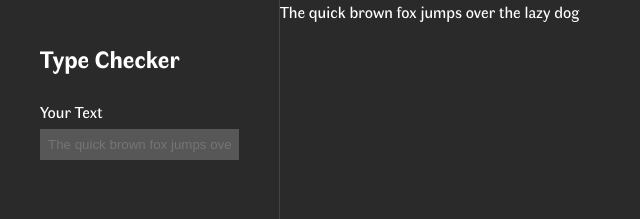
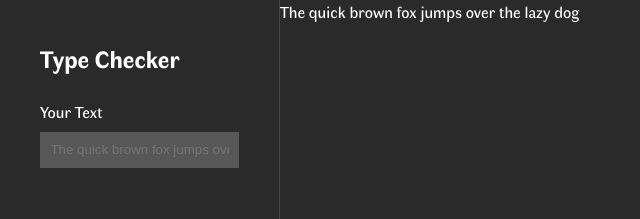
Before and after one commit to gideonibemerejr/js-for-designers, a React (Create React App) app: page /type-checker in a window 1280 px wide. Shown: the top 219 px of the page, without its empty margins (0-640 px from the left). Built offline with nearby package versions, Linux system fonts and the light colour scheme.

Commit message:
Update control-panel text input padding

```diff
--- a/src/Pages/TypeChecker/components/ControlPanel/ControlPanel.css
+++ b/src/Pages/TypeChecker/components/ControlPanel/ControlPanel.css
@@ -17,11 +17,11 @@ div.option {
 
 label {
   display: block;
-  margin-bottom: 5px;
+  margin-bottom: 0.5rem;
 }
 
 input[type='text'] {
-  padding: 0.5rem;
+  padding: 0.65rem;
   width: 100%;
   background-color: #575757;
   border: none;
--- a/src/Pages/TypeChecker/components/Output/index.jsx
+++ b/src/Pages/TypeChecker/components/Output/index.jsx
@@ -5,6 +5,7 @@ import './Output.css'
 const Output = ({sentence, defaultSentence}) => {
     return (
         <section className="output">
+            {/* Check if there is isn't a sentence. If there is NOT sentence typed, then display the default sentence */}
           {sentence === '' ? defaultSentence : sentence}
         </section>
      );
```
Also changed, not shown: src/Pages/TypeChecker/index.jsx (+6 -1 lines).
